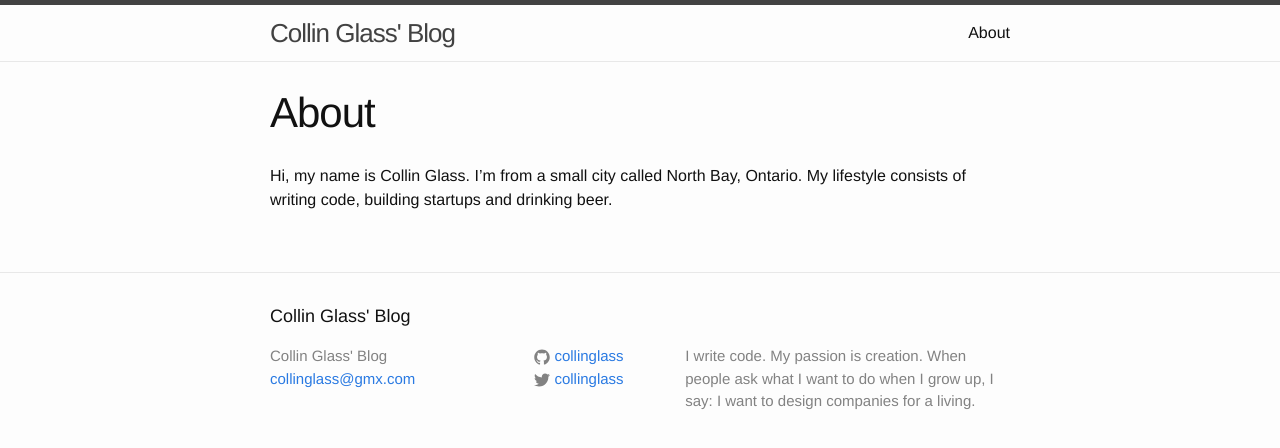
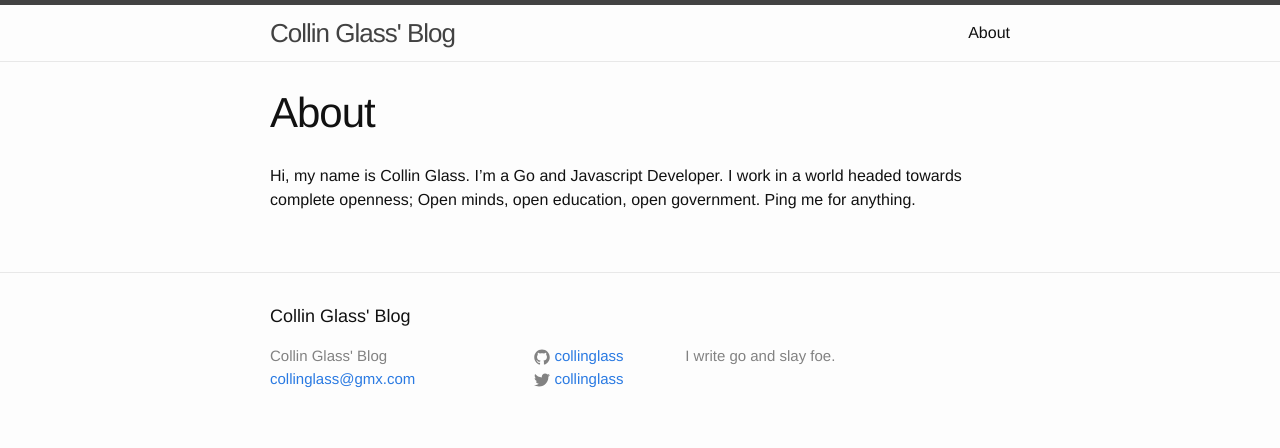
Before and after one commit to collinglass/collinglass.github.io, a Jekyll site: the page built from about.md, in a window 1280 px wide. Shown: the top 448 px of the page. Built offline with Jekyll 4.4.1, drawn with Linux system fonts in a browser that asks for light colours.

Commit message:
update about

```diff
--- a/_config.yml
+++ b/_config.yml
@@ -2,8 +2,7 @@
 title: Collin Glass' Blog
 email: collinglass@gmx.com
 description: > # this means to ignore newlines until "baseurl:"
-  I write code. My passion is creation. When people ask what I want to do when I grow up,
-  I say: I want to design companies for a living.
+  I write go and slay foe.
 baseurl: "" # the subpath of your site, e.g. /blog/
 url: "http://collinglass.co" # the base hostname & protocol for your site
 twitter_username: collinglass
--- a/about.md
+++ b/about.md
@@ -4,4 +4,4 @@ title: About
 permalink: /about/
 ---
 
-Hi, my name is Collin Glass. I'm from a small city called North Bay, Ontario. My lifestyle consists of writing code, building startups and drinking beer.
+Hi, my name is Collin Glass. I'm a Go and Javascript Developer. I work in a world headed towards complete openness; Open minds, open education, open government. Ping me for anything.
```
